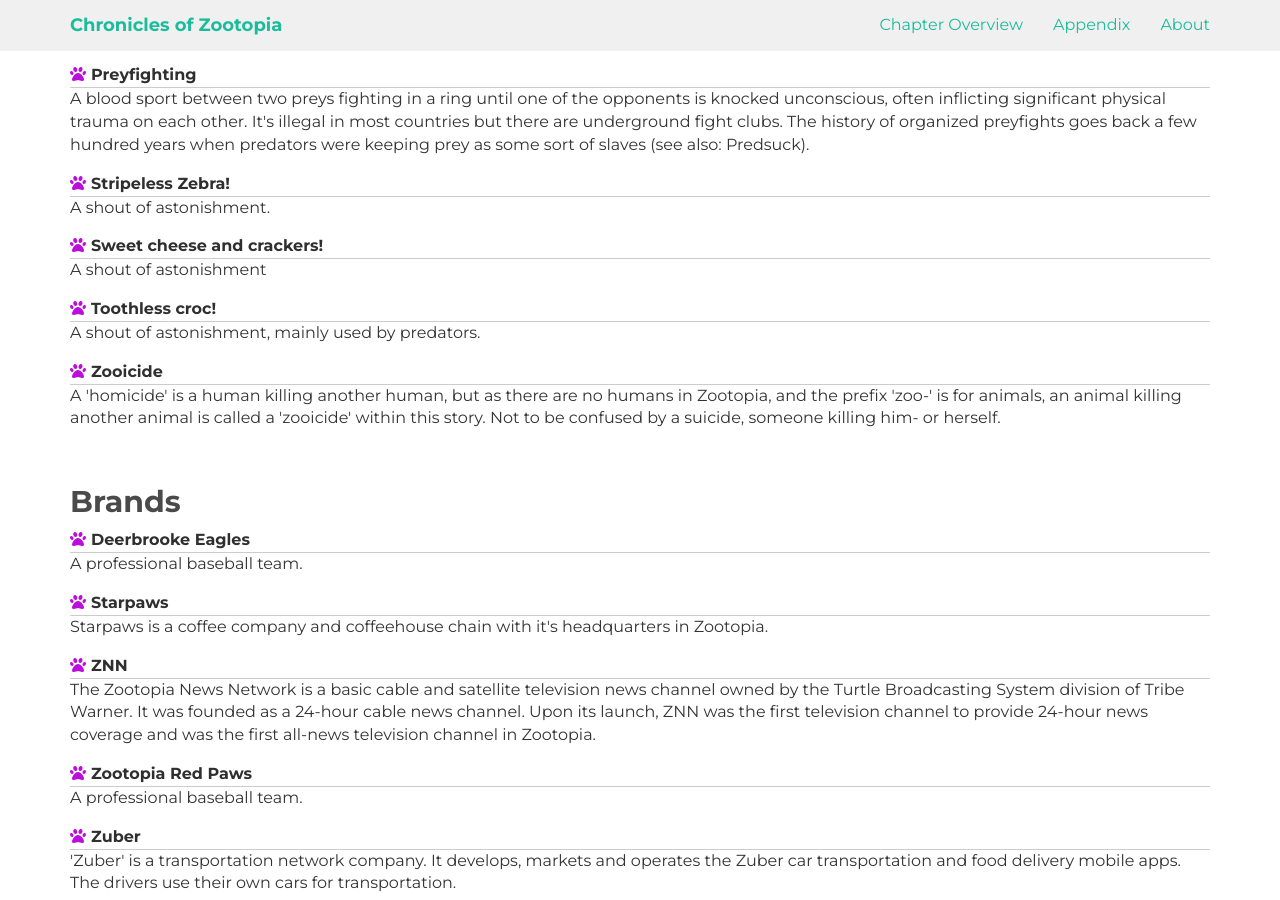
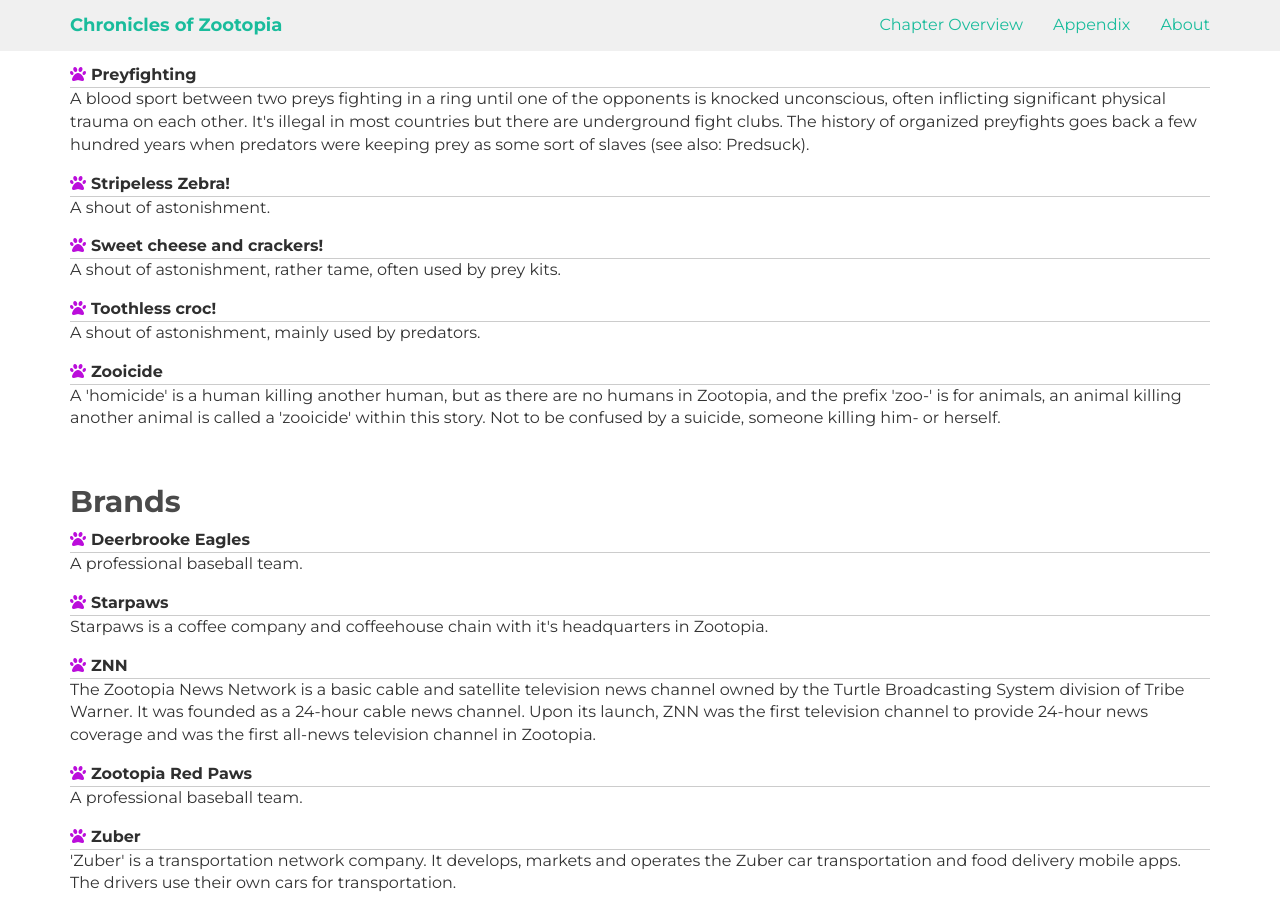
Before and after one commit to Anheledir/ChroniclesOfZootopia, a Jekyll site: the page built from appendix/glossar.md, in a window 1280 px wide and 900 px high, scrolled down 976 px. Built offline with Jekyll 4.4.1, drawn with Linux system fonts in a browser that asks for light colours; nearby versions of some CDN libraries.

Commit message:
modified glossar descriptions slightly

```diff
--- a/_data/glossar.yml
+++ b/_data/glossar.yml
@@ -11,7 +11,7 @@
   description: A shout of astonishment, mainly used by predators.
   isBrand: false
 - term: Sweet cheese and crackers!
-  description: A shout of astonishment
+  description: A shout of astonishment, rather tame, often used by prey kits.
   isBrand: false
 - term: Predsuck
   description: "A predsuck is a disparaging and racist foul name for a predator who lives among prey as a freeloader, utilizing them for food, work and all other kind of animal needs. It's one of the most violent insults for predators and arose a few hundred years ago. Today it is nearly unused."
```
